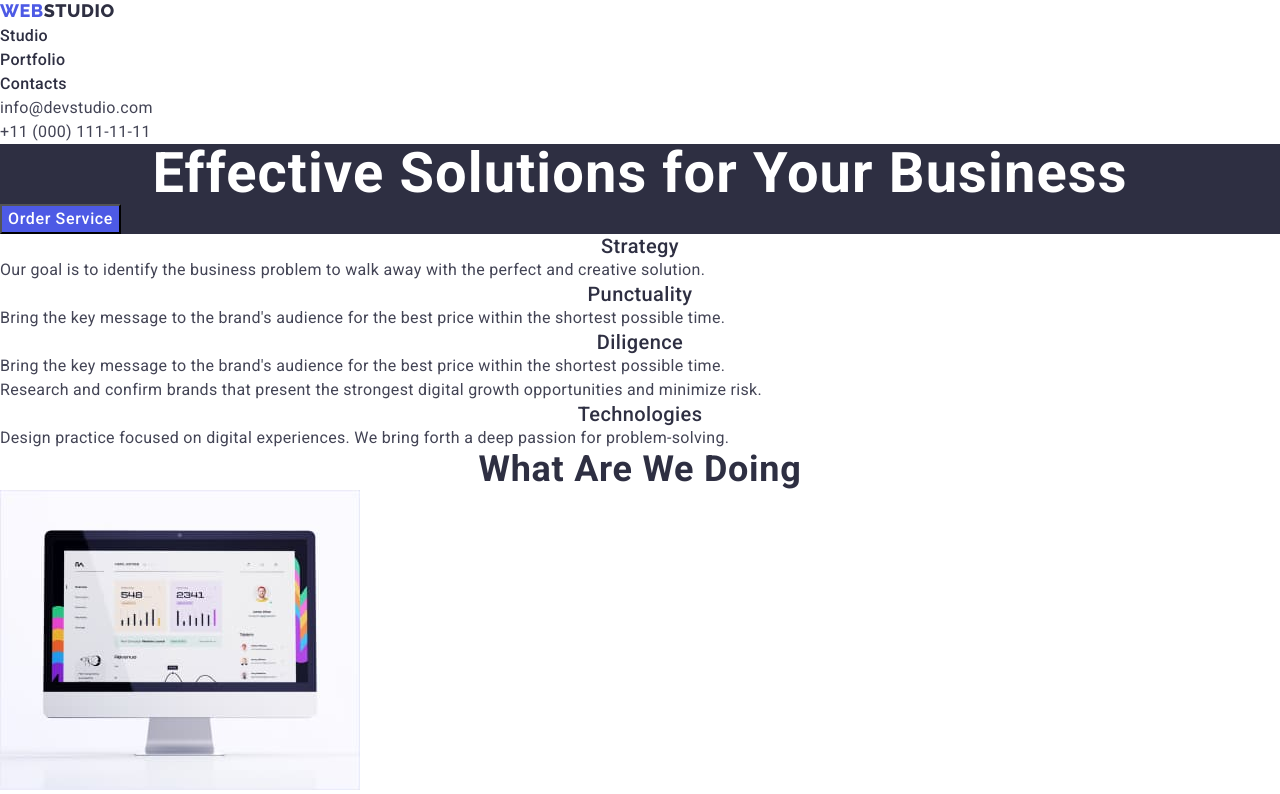
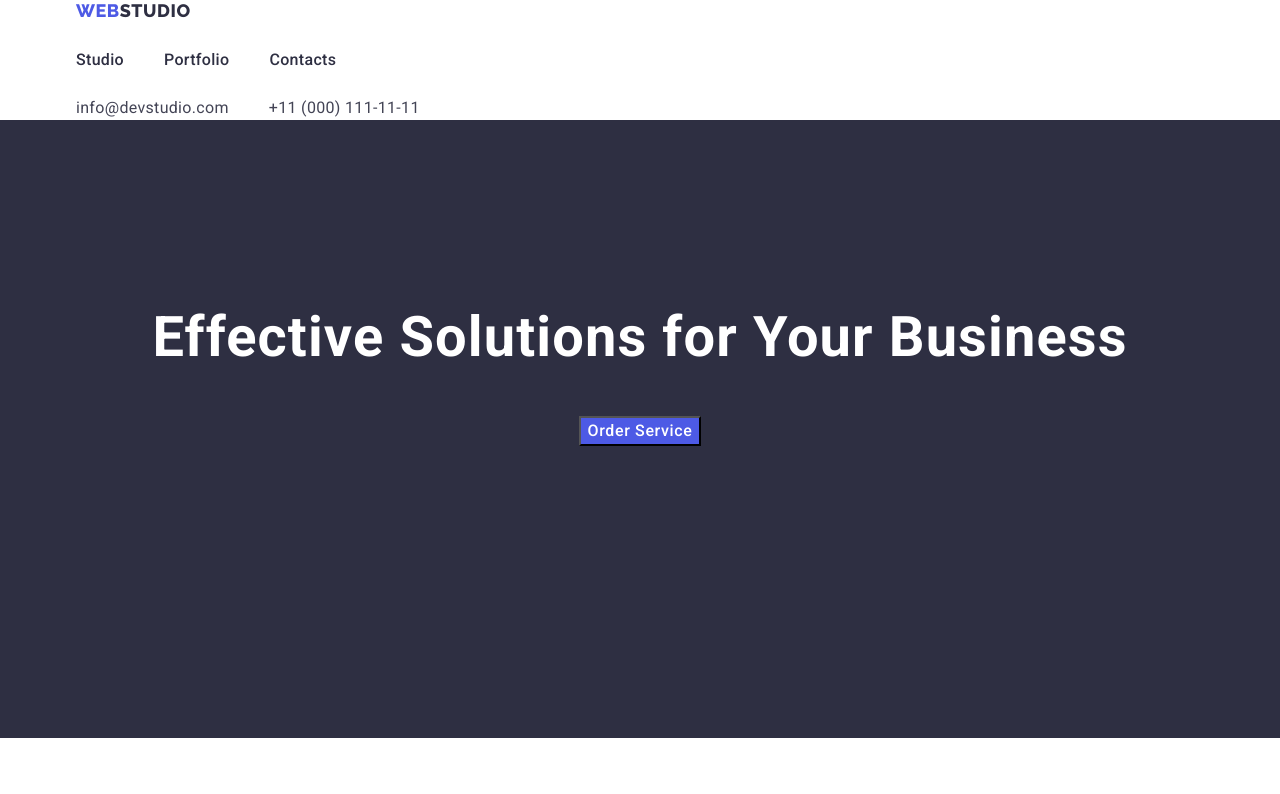
Before and after one commit to shinkarenkov/goit-markup-hw-03, a plain HTML site: page index.html in a window 1280 px wide. Shown: the top 794 px of the page. Drawn offline with nearby package versions, Linux system fonts and the light colour scheme.

Commit message:
displayflexstart

```diff
--- a/css/styles.css
+++ b/css/styles.css
@@ -30,6 +30,12 @@ button{
 ul{
     padding-left: 0;
     margin: 0;
+}
+
+.container{
+    margin: 0 auto;
+    width: 1158px;
+    padding: 0 15px;
 }
 /* style button */
 .button-exclusive {
@@ -92,13 +98,24 @@ color: var(--accent-color);
     color: var(--title-color);
 
 }
+.site-nav {
+    display: flex;
+}
+.site-nav .item:not(:last-child){
+    margin-right: 40px;
+}
+
 .nav-link{
     font-family: 'Roboto', sans-serif;
     font-style: normal;
     font-weight: 500;
     font-size: 16px;
     line-height: 1.5;
-    etter-spacing: 0.02em;
+    letter-spacing: 0.02em;
+
+    padding-top: 24px;
+    padding-bottom: 24px;
+    display: block;
 
 }
 .nav-link {
@@ -110,9 +127,16 @@ color: var(--accent-color);
     color: var(--button-hover);
 
 }
-.nav-address{
+
+.auth-nav {
     font-style: normal;
+    display: flex;
 }
+
+.auth-nav .item:not(:last-child){
+    margin-right: 40px;
+}
+
  .address-link{
     color: var(--content-color);
     font-family: 'Roboto', sans-serif;
@@ -136,15 +160,21 @@ body {
         letter-spacing: 0.02em;
 }
 .main-section{
-    background-color: var(--bcg-color)
+    background-color: var(--bcg-color);
+    text-align: center;
+    padding-top: 188px;
+    padding-bottom: 292px;
+    margin-bottom: 120px;
+
 }
 .main-title{
     color: var(--standart-wite);
         font-weight: 700;
         font-size: 56px;
-        text-align: center;
         line-height: 1.07;
         letter-spacing: 0.02em;
+        margin-bottom: 48px;
+
 }
 
 .section-title {
@@ -155,6 +185,7 @@ body {
     text-align: center;
     letter-spacing: 0.02em;
     text-transform: capitalize;
+    margin-bottom: 72px;
 
 }
 
@@ -165,8 +196,15 @@ body {
     line-height: 1.2;
     text-align: center;
     letter-spacing: 0.02em;
+
+    margin-bottom: 8px;
 }
-
+ .descript-work{
+    margin-bottom: 120px;
+ }
+ .our-work{
+    margin-bottom: 120px;
+ }
 .discription-img{
     color: var(--content-color);
         font-size: 16px;
@@ -176,11 +214,20 @@ body {
 
 .our-team{
     background-color: var(--fotter-text);
+    padding: 120px 0;
+}
+.filter-btn{
+    margin-top: 96px;
+    margin-bottom: 71px;
+}
+.gallery-card{
+    margin-bottom: 120px;
 }
 /* style footer */
 
 .footer{
     background-color: var(--bcg-color);
+    padding: 120px 0;
 
 }
 .footer-content{
--- a/index.html
+++ b/index.html
@@ -16,21 +16,22 @@
 </head>
 <body class="content">
 <header  class="nav-site">
-
+    <div class="container">
   <nav class="nav-site list">
     <a href="./index.html" class="logo link">web<span class="logo-color">Studio</span></a>
-    <ul class="list">
-        <li><a href="./index.html" class="nav-link link">Studio</a></li>
-        <li><a href="./portfolio.html" class="nav-link link">Portfolio</a></li>
-        <li><a href="" class="nav-link link">Contacts</a></li>
+    <ul class="site-nav list">
+        <li class="item"><a href="./index.html" class="nav-link link">Studio</a></li>
+        <li class="item"><a href="./portfolio.html" class="nav-link link">Portfolio</a></li>
+        <li class="item"><a href="" class="nav-link link">Contacts</a></li>
     </ul>
   </nav>
     <address class="nav-address ">
-        <ul class="list ">
-            <li> <a href="mailto:info@devstudio.com" class="address-link link">info@devstudio.com</a> </li>
-            <li> <a href="tel:+110001111111" class="address-link link">+11 (000) 111-11-11</a> </li>
+        <ul class="auth-nav list ">
+            <li class="item"> <a href="mailto:info@devstudio.com" class="address-link link">info@devstudio.com</a> </li>
+            <li class="item"> <a href="tel:+110001111111" class="address-link link">+11 (000) 111-11-11</a> </li>
         </ul>
     </address>
+    </div>
 </header>
 <main>
     <section class="main-section">
@@ -39,6 +40,7 @@
         <button type="button" class="button-exclusive">Order Service</button>
     </section>
     <section class="descript-work">
+        <div class="container">
         <h2 class="section-title" hidden >section</h2>
         <ul class="list">
             <li>
@@ -60,16 +62,20 @@
                 <p class="discription-img">Design practice focused on digital experiences. We bring forth a deep passion for problem-solving.</p>
             </li>
         </ul>
+    </div>
     </section>
-    <section>
+    <section class="our-work">
+        <div class="container">
         <h2 class="section-title">What are we doing</h2>
         <ul class="list">
             <li><img src="./images/doing-pc.jpg" alt="doing-pc" width="360"></li>
             <li><img src="./images/doing-mobile.jpg" alt="doing-mobile" width="360"></li>
             <li><img src="./images/doing-mobile+laptop.jpg" alt="doing-mobile+laptop" width="360"></li>
         </ul>
+    </div>
     </section>
     <section class="our-team">
+        <div class="container">
         <h2 class="section-title">Our Team</h2>
         <ul class="list">
             <li><img src="./images/product.jpg" alt="product Designer" width="264">
@@ -89,6 +95,7 @@
                 <p class="discription-img"> UI Designer</p>
             </li>
         </ul>
+    </div>
     </section>
 </main>
 <footer class="footer">
```
Also changed, not shown: portfolio.html (+13 -9 lines).
